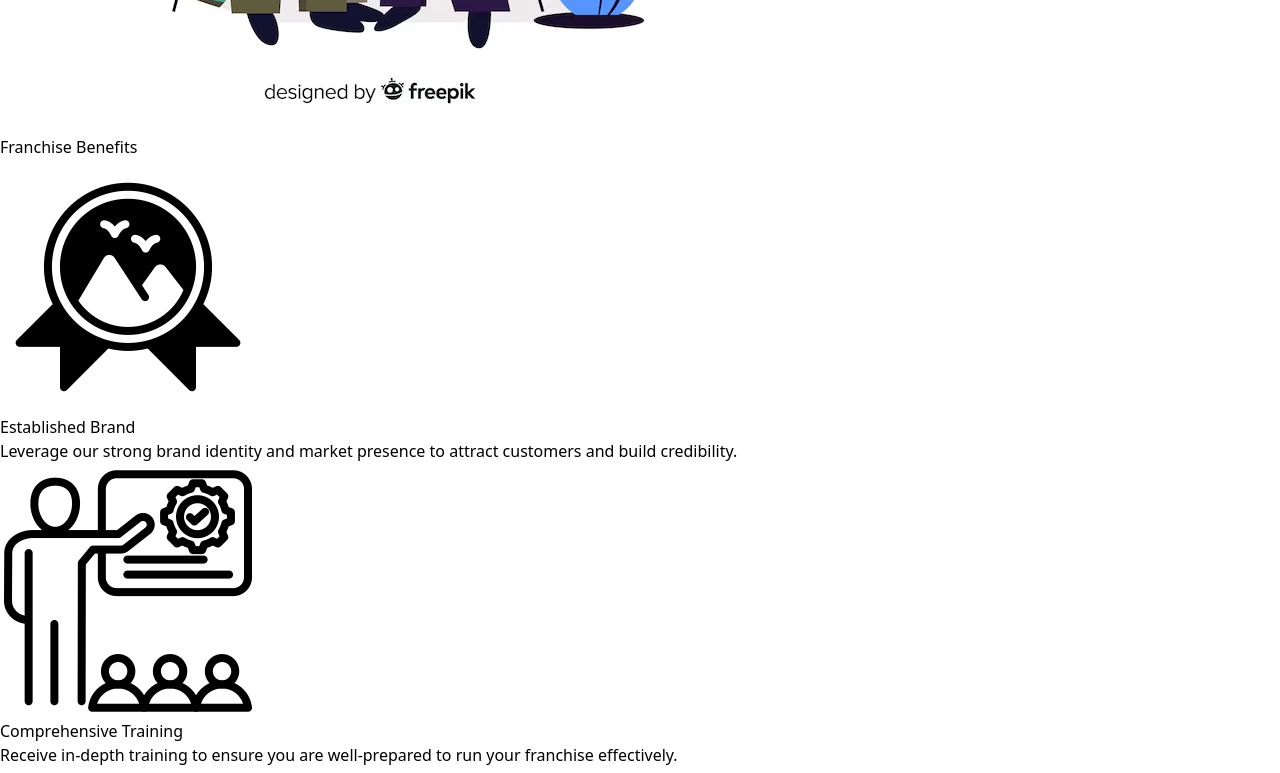
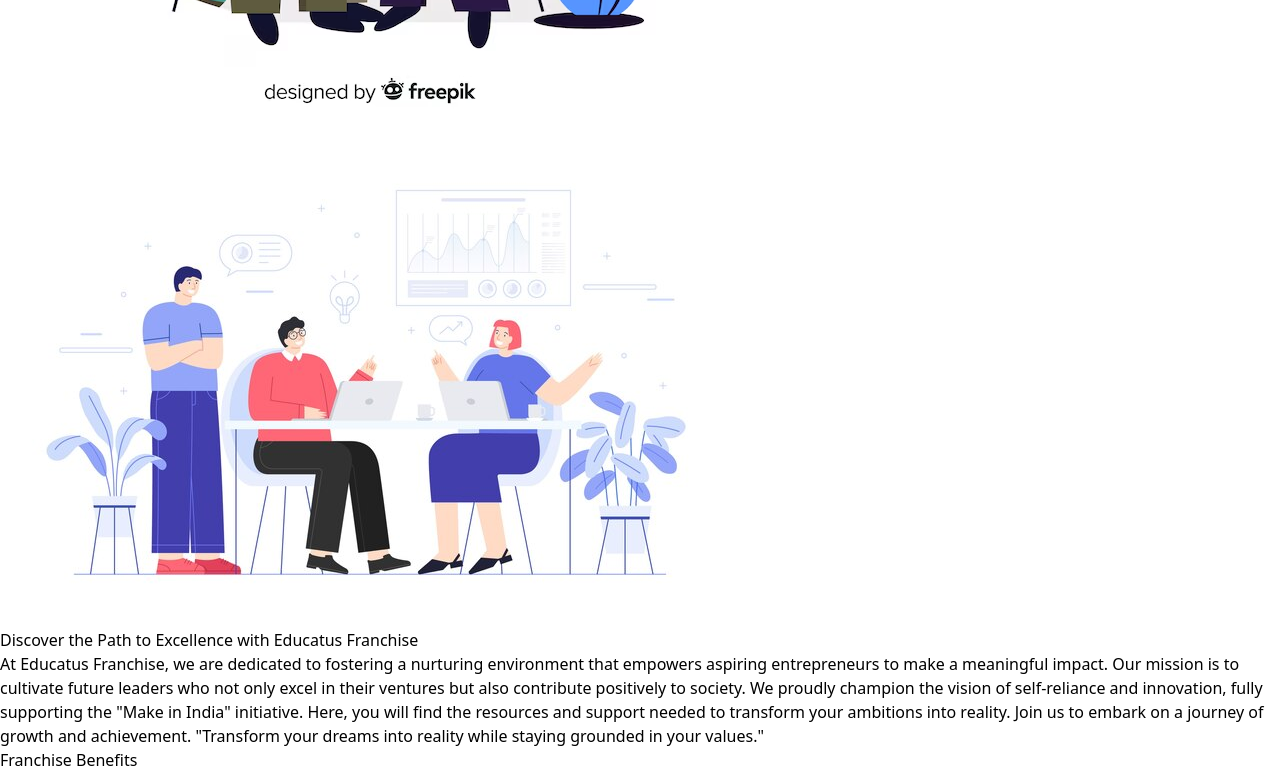
Before and after one commit to pratapsurya83084/Vowlink, a React (Vite) app in the folder vowlink/: page /franchise in a window 1280 px wide. Shown: the part 1000-1773 px from the top of the page. Built offline with nearby package versions, Linux system fonts and the light colour scheme.

Commit message:
added one component

```diff
--- a/vowlink/src/components/franchise/Franchise.jsx
+++ b/vowlink/src/components/franchise/Franchise.jsx
@@ -1,27 +1,28 @@
-import React from 'react'
-import  Layout  from '../layout/Layout'
-import FirstSection from '../franchisePages/FirstSection'
-import AboutSection from '../franchisePages/AboutSection'
-import Benefits  from '../franchisePages/Benefits'
-import FranchiseProcess  from '../franchisePages/HowworkFranchise'
-import FranchiseComparison  from '../franchisePages/FranchiseCompare'
-import VidioSection  from '../franchisePages/VidioSection'
+import React from "react";
+import Layout from "../layout/Layout";
+import FirstSection from "../franchisePages/FirstSection";
+import AboutSection from "../franchisePages/AboutSection";
+import Benefits from "../franchisePages/Benefits";
+import FranchiseProcess from "../franchisePages/HowworkFranchise";
+import FranchiseComparison from "../franchisePages/FranchiseCompare";
+import VidioSection from "../franchisePages/VidioSection";
+import TextAndPictureSection from "../franchisePages/TextAndPictureSection";
+import OppourtunitySection from "../franchisePages/OppourtunitySection";
 const Franchise = () => {
   return (
     <Layout>
+      <div>
+        <FirstSection />
+        <AboutSection />
+        <TextAndPictureSection />
+        <Benefits />
+        <FranchiseProcess />
+        <VidioSection />
+        <OppourtunitySection />
+        <FranchiseComparison />
+      </div>
+    </Layout>
+  );
+};
 
-
-    <div>
-     <FirstSection/>
-     <AboutSection/>
-
-     <Benefits/>
-    <FranchiseProcess/>
-    <VidioSection/>
-    <FranchiseComparison/>
-    </div>
-    </Layout>
-  )
-}
-
-export default Franchise
+export default Franchise;
--- /dev/null
+++ b/vowlink/src/components/franchisePages/OppourtunitySection.jsx
@@ -0,0 +1,71 @@
+import React from "react";
+
+const OpportunitySection = () => {
+  return (
+    <div className="flex flex-col items-center px-10 py-8">
+      <h1 className="text-center text-3xl font-bold mb-8">
+        Pathways to Progress : Where Vision Meets Opportunity
+      </h1>
+
+      <div className="flex flex-col md:flex-row items-center justify-center gap-8">
+        {/* Image section */}
+        <div className="flex-shrink-0 w-full md:w-1/2 flex justify-center">
+          <img
+            src="https://img.freepik.com/free-vector/people-looking-man-with-megaphone-concept-illustration_52683-23816.jpg?t=st=1721652429~exp=1721656029~hmac=10290541d7db53b98823cec43921636c3d938f025587435347e1d4858d0262e2&w=740"
+            alt="Opportunity"
+            className="max-w-full h-auto"
+          />
+        </div>
+
+        {/* Text section */}
+        <div className="flex flex-col items-center md:items-start w-full md:w-1/2">
+          {/* Point 1 */}
+          <div className="mb-6  md:text-left">
+            <h2 className="text-2xl font-semibold mb-2">
+              Innovative Learning Strategies for a Successful Tomorrow
+            </h2>
+            <p>
+              Our educational framework integrates the latest teaching
+              methodologies and technologies, ensuring a bright future for both
+              students and educators.
+            </p>
+          </div>
+
+          {/* Point 2 */}
+          <div className="mb-6  md:text-left">
+            <h2 className="text-2xl font-semibold mb-2">
+              Engaged Learning Community
+            </h2>
+            <p>
+              Our vibrant and supportive learning community provides a solid
+              foundation for academic success. Together, students and educators
+              foster a collaborative environment that drives excellence.
+            </p>
+          </div>
+
+          {/* Point 3 */}
+          <div className="mb-6  md:text-left">
+            <h2 className="text-2xl font-semibold mb-2">Sustainable Growth</h2>
+            <p>
+              Research indicates that education-focused initiatives are crucial
+              for long-term societal development. Predicting future growth depends
+              on the combined efforts of educational institutions and students.
+            </p>
+          </div>
+
+          {/* Point 4 */}
+          <div className=" md:text-left">
+            <h2 className="text-2xl font-semibold mb-2">Adaptive Support Systems</h2>
+            <p>
+              Our adaptive support mechanisms are designed to help both educators
+              and students navigate any challenges effectively. This ensures a
+              resilient and dynamic learning experience.
+            </p>
+          </div>
+        </div>
+      </div>
+    </div>
+  );
+};
+
+export default OpportunitySection;
--- /dev/null
+++ b/vowlink/src/components/franchisePages/TextAndPictureSection.jsx
@@ -0,0 +1,36 @@
+import React from "react";
+
+const TextAndPictureSection = () => {
+  return (
+    <div className="flex flex-col md:flex-row items-center justify-center px-10 py-8">
+      {/* Image left */}
+      <div className="hidden md:flex  md:w-1/2  justify-center mb-8 md:mb-0">
+        <img
+          src="\employees-discussing-office.jpg"
+          alt="Educatus"
+          className="max-w-full h-auto"
+        />
+      </div>
+
+      {/* Text right */}
+      <div className="md:w-1/2 flex flex-col items-center md:items-start">
+        <h1 className="text-2xl font-semibold mb-4 text-center md:text-left">
+          Discover the Path to Excellence with Educatus Franchise
+        </h1>
+        <p className="">
+          At Educatus Franchise, we are dedicated to fostering a nurturing
+          environment that empowers aspiring entrepreneurs to make a meaningful
+          impact. Our mission is to cultivate future leaders who not only excel
+          in their ventures but also contribute positively to society. We
+          proudly champion the vision of self-reliance and innovation, fully
+          supporting the "Make in India" initiative. Here, you will find the
+          resources and support needed to transform your ambitions into reality.
+          Join us to embark on a journey of growth and achievement. "Transform
+          your dreams into reality while staying grounded in your values."
+        </p>
+      </div>
+    </div>
+  );
+};
+
+export default TextAndPictureSection;
```
Also changed, not shown: vowlink/public/employees-discussing-office.jpg (added).
